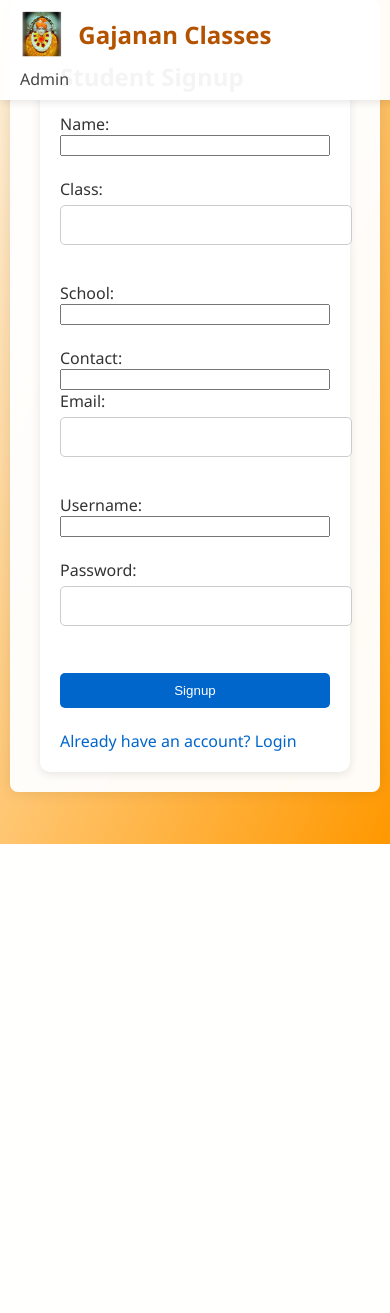
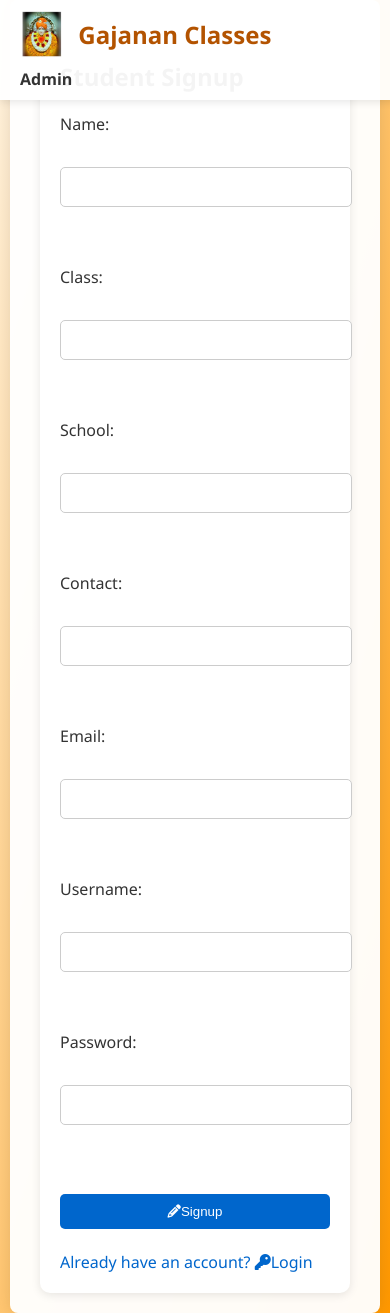
Before and after one commit to HritikWani/sanskrit-tutor, a Flask app: page /signup in a window 390 px wide. Before the commit the page ends 844 px from the top, so only its background shows below. Run offline with Flask 3, Linux system fonts and the light colour scheme; the visitor is signed in with stand-in values (Sample User, id 1).

Commit message:
update responsiveness

```diff
--- a/static/style.css
+++ b/static/style.css
@@ -3,9 +3,10 @@
   font-family: 'Segoe UI', Tahoma, Geneva, Verdana, sans-serif;
   margin: 0;
   padding: 0;
-  background: linear-gradient(to bottom right, #fff3e0, #ff9800); /* saffron theme */
+  background: linear-gradient(to bottom right, #fff3e0, #ff9800);
   min-height: 100vh;
   color: #333;
+  font-size: 16px;
 }
 
 /* ---------- HEADER ---------- */
@@ -39,8 +40,13 @@
 }
 
 .page-header .right-section {
-  font-weight: 500;
-  color: #444;
+  max-width: 200px;
+  white-space: nowrap;
+  overflow: hidden;
+  text-overflow: ellipsis;
+  text-align: right;
+  font-weight: bold;
+  color: #333;
 }
 
 /* ---------- MAIN CONTENT ---------- */
@@ -103,12 +109,7 @@
   max-width: 100%;
 }
 
-form input[type="text"],
-form input[type="password"],
-form input[type="email"],
-form input[type="number"],
-form input[type="file"],
-form input[type="date"],
+form input,
 form select,
 form textarea {
   padding: 10px;
@@ -151,8 +152,95 @@
   margin: 5px 0;
 }
 
+/* ---------- FORGOT PASSWORD ---------- */
+.forgot-password-link {
+  text-align: right;
+  display: block;
+  margin-top: -10px;
+  margin-bottom: 15px;
+  font-size: 14px;
+}
+
+.forgot-password-link a {
+  color: #0066cc;
+}
+.forgot-password-link a:hover {
+  text-decoration: underline;
+}
+
+/* ---------- DASHBOARD ---------- */
+.dashboard-title {
+  text-align: center;
+  margin-bottom: 20px;
+  font-size: 28px;
+  color: #b35300;
+}
+
+.dashboard-grid {
+  display: grid;
+  grid-template-columns: repeat(auto-fit, minmax(160px, 1fr));
+  gap: 20px;
+  padding: 10px;
+  justify-items: center;
+}
+
+.dashboard-card {
+  text-align: center;
+  background: #fff;
+  padding: 25px 15px;
+  border-radius: 12px;
+  box-shadow: 0 2px 10px rgba(0,0,0,0.1);
+  text-decoration: none;
+  color: #333;
+  transition: transform 0.2s, box-shadow 0.3s;
+  width: 100%;
+  max-width: 180px;
+}
+
+.dashboard-card:hover {
+  transform: translateY(-4px);
+  box-shadow: 0 6px 18px rgba(0,0,0,0.15);
+}
+
+.dashboard-icon {
+  font-size: 40px;
+  color: #ff9800;
+  margin-bottom: 12px;
+  transition: transform 0.3s ease;
+}
+
+.dashboard-card:hover .dashboard-icon {
+  transform: scale(1.3);
+  color: #e65100;
+}
+
+.dashboard-alert {
+  text-align: center;
+  margin-top: 20px;
+  padding: 12px 20px;
+  border-radius: 6px;
+  font-weight: bold;
+  display: inline-block;
+}
+
+.alert-pending {
+  background-color: #fff3cd;
+  color: #856404;
+  border: 1px solid #ffeeba;
+}
+
+.alert-success {
+  background-color: #d4edda;
+  color: #155724;
+  border: 1px solid #c3e6cb;
+}
+
 /* ---------- RESPONSIVE ---------- */
 @media screen and (max-width: 768px) {
+  html {
+    font-size: 17px;
+  }
+
   .page-header {
     flex-direction: column;
     align-items: flex-start;
@@ -180,19 +268,16 @@
     width: 100%;
     max-width: none;
   }
+
+  .dashboard-card {
+    max-width: 100%;
+  }
+
+  .dashboard-icon {
+    font-size: 36px;
+  }
+
+  .dashboard-title {
+    font-size: 22px;
+  }
 }
-
-.forgot-password-link {
-  text-align: right;
-  display: block;
-  margin-top: -10px;
-  margin-bottom: 15px;
-  font-size: 14px;
-}
-
-.forgot-password-link a {
-  color: #0066cc;
-}
-.forgot-password-link a:hover {
-  text-decoration: underline;
-}
--- a/templates/admin/dashboard.html
+++ b/templates/admin/dashboard.html
@@ -15,6 +15,6 @@
         </ul>
         <hr>
         <br>
-        <a href="/logout"><button>Logout</button></a>
+        <a href="/logout"><button><i class="fas fa-sign-out-alt"></i>Logout</button></a>
     </div>
 {% endblock %}
--- a/templates/base.html
+++ b/templates/base.html
@@ -2,8 +2,10 @@
 <!DOCTYPE html>
 <html>
 <head>
+  <meta name="viewport" content="width=device-width, initial-scale=1.0">
   <title>{% block title %}Gajanan Classes{% endblock %}</title>
   <link rel="stylesheet" href="{{ url_for('static', filename='style.css') }}">
+  <link rel="stylesheet" href="https://cdnjs.cloudflare.com/ajax/libs/font-awesome/6.5.0/css/all.min.css">
 </head>
 <body>
   <div class="page-header">
--- a/templates/signup.html
+++ b/templates/signup.html
@@ -1,21 +1,28 @@
 {% extends "base.html" %}
-{% block title %}Student Signup{% endblock %}
+{% block title %}Student <i class="fas fa-pencil-alt"></i>Signup{% endblock %}
 
 {% block content %}
 <div class="container">
   <h2>Student Signup</h2>
   <form method="POST" action="/signup" onsubmit="return validateSignupForm()">
-        Name: <input name="name" required><br>
-        Class: <input name="class" type="number" required><br>
-        School: <input name="school" required><br>
-        Contact: <input name="contact" pattern="\d{10}" title="Phone number must be 10 digits" required>
-        Email: <input name="email" type="email" required><br>
-        Username: <input name="username" required><br>
-        Password: <input name="password" type="password" required><br>
-        <button type="submit">Signup</button>
+        <label for="name">Name: </label><br>
+        <input name="name" required><br><br>
+        <label for="class">Class: </label><br>
+        <input name="class" type="number" required><br><br>
+        <label for="school">School: </label><br>
+        <input name="school" required><br><br>
+        <label for="contact">Contact: </label><br>
+        <input name="contact" pattern="\d{10}" title="Phone number must be 10 digits" required><br><br>
+        <label for="email">Email: </label><br>
+        <input name="email" type="email" required><br><br>
+        <label for="username">Username: </label><br>
+        <input name="username" required><br><br>
+        <label for="password">Password: </label><br>
+        <input name="password" type="password" required><br><br>
+        <button type="submit"><i class="fas fa-pencil-alt"></i>Signup</button>
   </form>
   <br>
-  <a href="/login">Already have an account? Login</a>
+  <a href="/login">Already have an account? <i class="fas fa-key"></i>Login</a>
 </div>
 
 <script>
--- a/templates/tests.html
+++ b/templates/tests.html
@@ -55,7 +55,7 @@
             {% else %}
               <form action="/student/upload-answer/{{ t._id }}" method="POST" enctype="multipart/form-data">
                 <input type="file" name="pdf_file" accept=".pdf" required>
-                <button type="submit">Upload</button>
+                <button type="submit"><i class="fas fa-upload"></i>Upload</button>
               </form>
             {% endif %}
           </td>
```
Also changed, not shown: templates/login.html (+41 -50 lines), templates/student/dashboard.html (+31 -14 lines).
